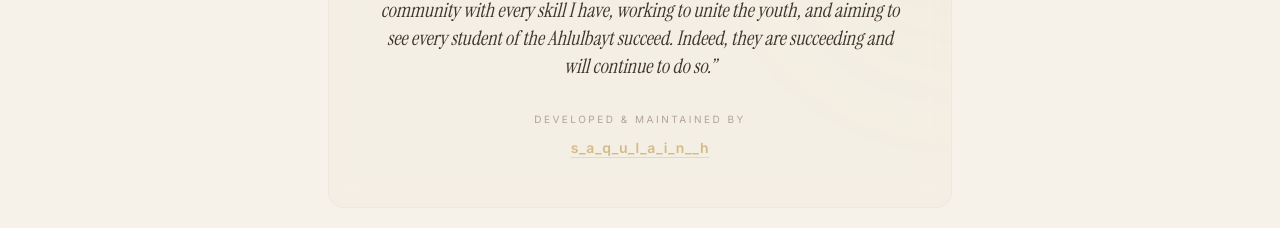
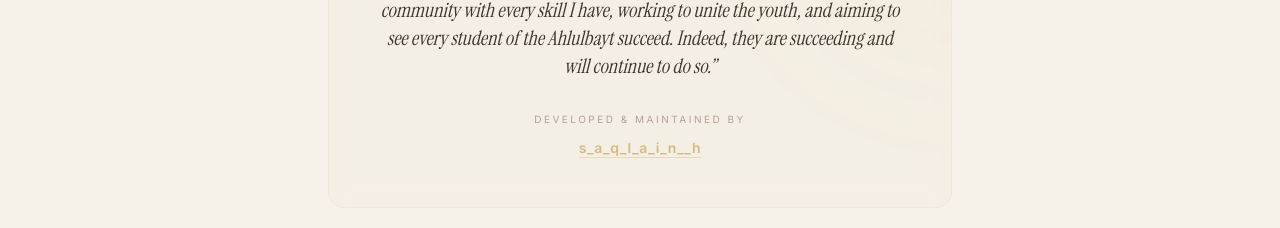
Before and after one commit to saqulainh/TheNahj, a Next.js app: page /about in a window 1280 px wide. Shown: the part 1113-1341 px from the top of the page. Built offline with nearby package versions, Linux system fonts and the light colour scheme; no server answers; a web font is replaced by a local one.

Commit message:
fix: correct Instagram handle spelling in About/Our Mission page

```diff
--- a/src/app/about/page.tsx
+++ b/src/app/about/page.tsx
@@ -68,12 +68,12 @@ export default function AboutPage() {
             <cite className="mt-8 block not-italic">
               <span className="text-[10px] uppercase tracking-[0.25em] text-muted/60 block mb-2">Developed & Maintained by</span>
               <a
-                href="http://www.instagram.com/s_a_q_u_l_a_i_n__h?igsh=dGtvNmNodHJqNml3"
+                href="https://www.instagram.com/s_a_q_l_a_i_n__h?igsh=dGtvNmNodHJqNml3"
                 target="_blank"
                 rel="noopener noreferrer"
                 className="inline-block text-sm font-semibold tracking-wider text-gold-light hover:text-gold transition-colors duration-300 underline underline-offset-4 decoration-gold/30 hover:decoration-gold"
               >
-                s_a_q_u_l_a_i_n__h
+                s_a_q_l_a_i_n__h
               </a>
             </cite>
           </blockquote>
```
